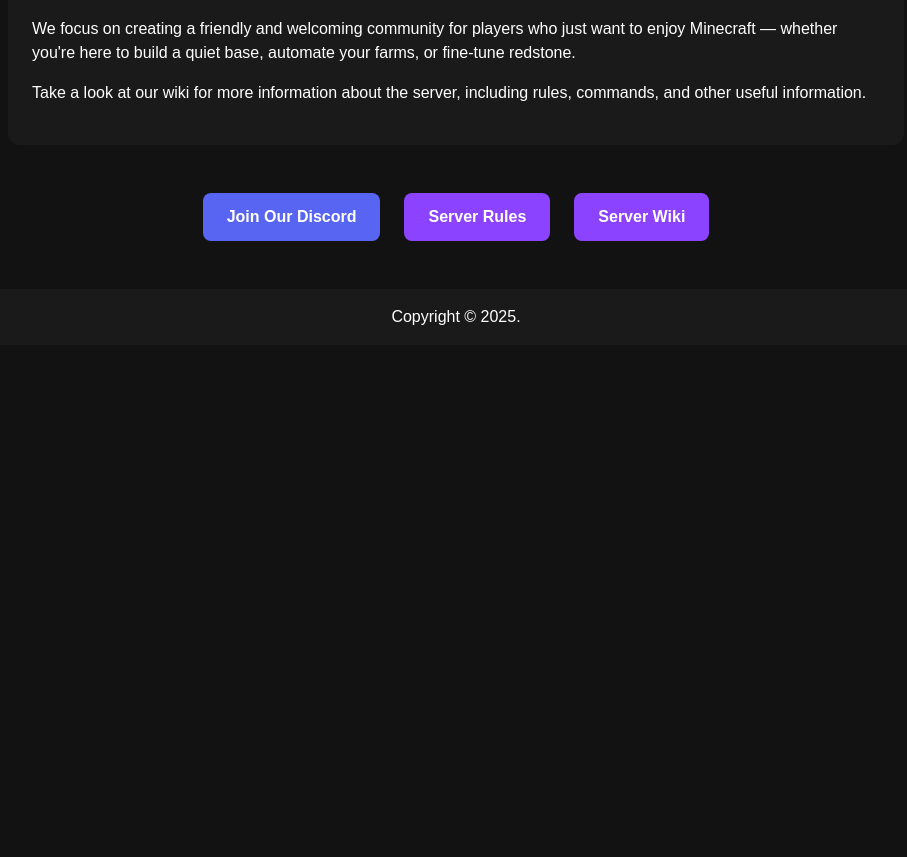
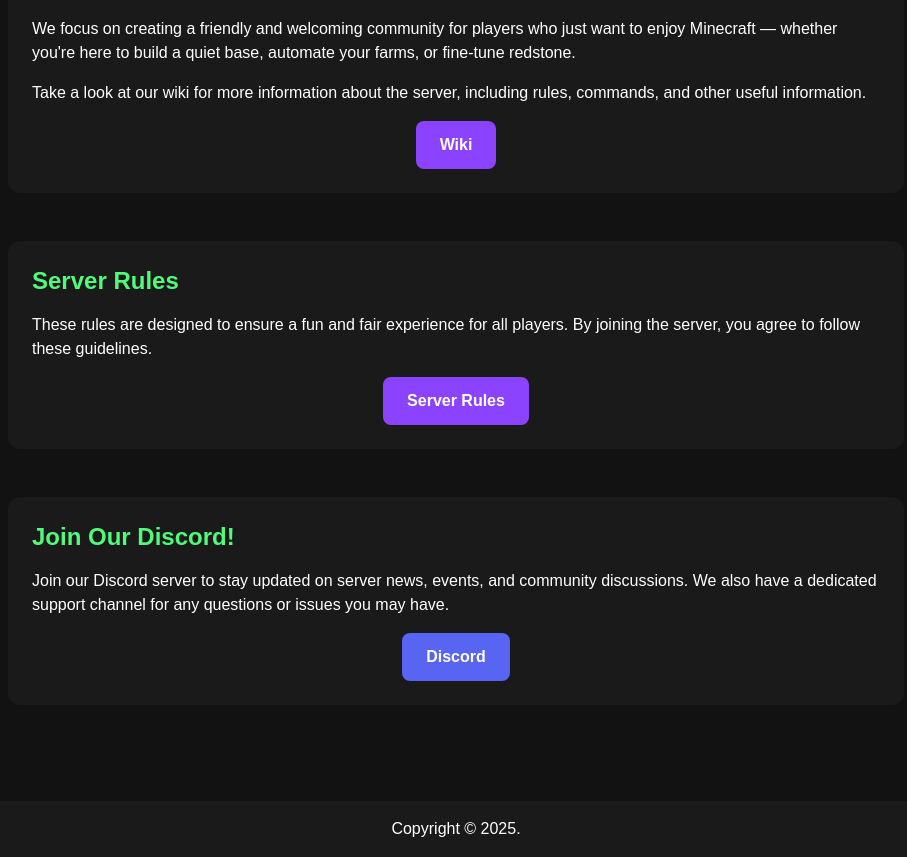
Before and after one commit to jecsham/naizu-pagev2, a Next.js app: page / in a window 1280 px wide. Shown: the part 680-1537 px from the top of the page, without its empty margins (184-1091 px from the left). Before the commit the page ends 1025 px from the top, so only its background shows below. Built offline with nearby package versions, Linux system fonts and the light colour scheme.

Commit message:
hid store for now

```diff
--- a/src/app/page.tsx
+++ b/src/app/page.tsx
@@ -50,22 +50,40 @@ export default function Home() {
             Take a look at our <Link href="/wiki/overview">wiki</Link> for more information about the server, including
             rules, commands, and other useful information.
           </p>
+
+          <div className="flex justify-center">
+            <Link href="/wiki" className="btn">
+              Wiki
+            </Link>
+          </div>
         </div>
 
-        <div className="flex gap-6 flex-wrap justify-center">
-          <a
-            className="btn discord"
-            href="https://discord.gg/your-discord-link"
-            target="_blank"
-            rel="noopener noreferrer">
-            Join Our Discord
-          </a>
-          <Link href="/rules" className="btn">
-            Server Rules
-          </Link>
-          <Link href="/wiki" className="btn">
-            Server Wiki
-          </Link>
+        <div className="card max-w-4xl mb-12 text-left">
+          <h2 className="text-2xl font-bold mb-4 text-[var(--accent)]">Server Rules</h2>
+          <p className="mb-4">
+            These rules are designed to ensure a fun and fair experience for all players. By joining the server, you
+            agree to follow these guidelines.
+          </p>
+
+          <div className="flex justify-center">
+            <Link href="/rules" className="btn">
+              Server Rules
+            </Link>
+          </div>
+        </div>
+
+        <div className="card max-w-4xl mb-12 text-left">
+          <h2 className="text-2xl font-bold mb-4 text-[var(--accent)]">Join Our Discord!</h2>
+          <p className="mb-4">
+            Join our Discord server to stay updated on server news, events, and community discussions. We also have a
+            dedicated support channel for any questions or issues you may have.
+          </p>
+
+          <div className="flex justify-center">
+            <a className="btn discord" href="https://discord.gg/DNpyAC2Bwn" target="_blank" rel="noopener noreferrer">
+              Discord
+            </a>
+          </div>
         </div>
       </div>
     </main>
--- a/src/components/header.tsx
+++ b/src/components/header.tsx
@@ -90,13 +90,13 @@ export function Header() {
             } nav-link transition-all duration-300 ease-in-out`}>
             Wiki
           </Link>
-          <Link
+          {/* <Link
             href="/store"
             className={`${
               isActiveRoute('store') ? 'bg-[var(--primary)] px-4 py-1 rounded-md' : ''
             } nav-link transition-all duration-300 ease-in-out`}>
             Store
-          </Link>
+          </Link> */}
           <PlayNowHeader />
         </nav>
       </div>
```
Also changed, not shown: src/app/_store/page.tsx (renamed from src/app/store/page.tsx).
